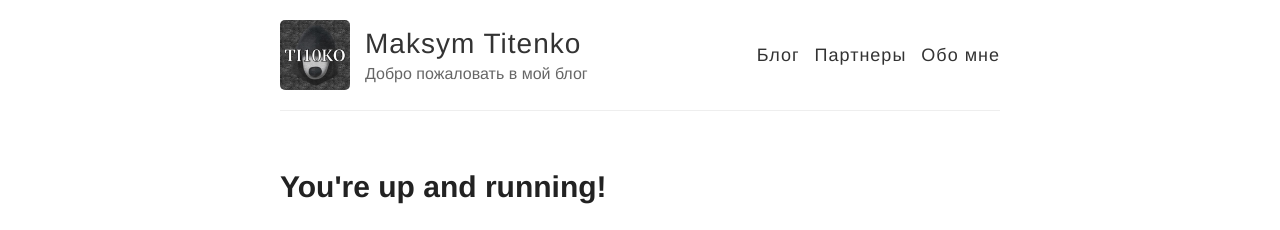
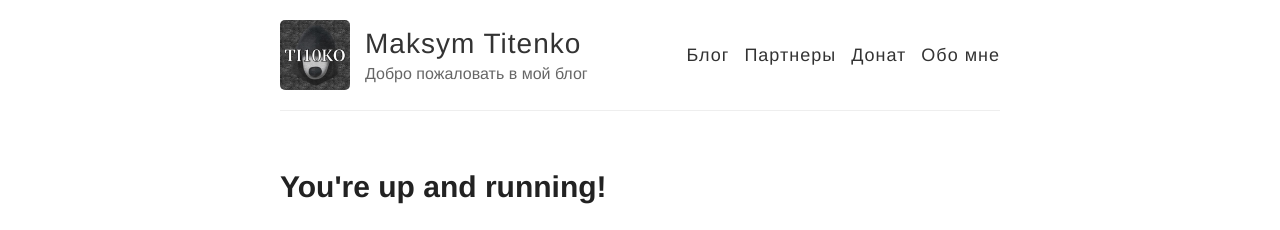
Before and after one commit to titenko/titenko.github.io, a Jekyll site: the page built from _posts/2018-11-16-post.md, in a window 1280 px wide. Shown: the top 230 px of the page. Built offline with Jekyll 4.4.1, drawn with Linux system fonts in a browser that asks for light colours; nearby versions of some CDN libraries; comment, search, counter and statistics services are not loaded.

Commit message:
Update default.html

```diff
--- a/_layouts/default.html
+++ b/_layouts/default.html
@@ -30,6 +30,7 @@
           <nav>
             <a href="{{ site.baseurl }}/">Блог</a>
             <a href="{{ site.baseurl }}/partners">Партнеры</a>
+            <a href="{{ site.baseurl }}/donate">Донат</a>
             <a href="{{ site.baseurl }}/about">Обо мне</a>
           </nav>
         </header>
```
